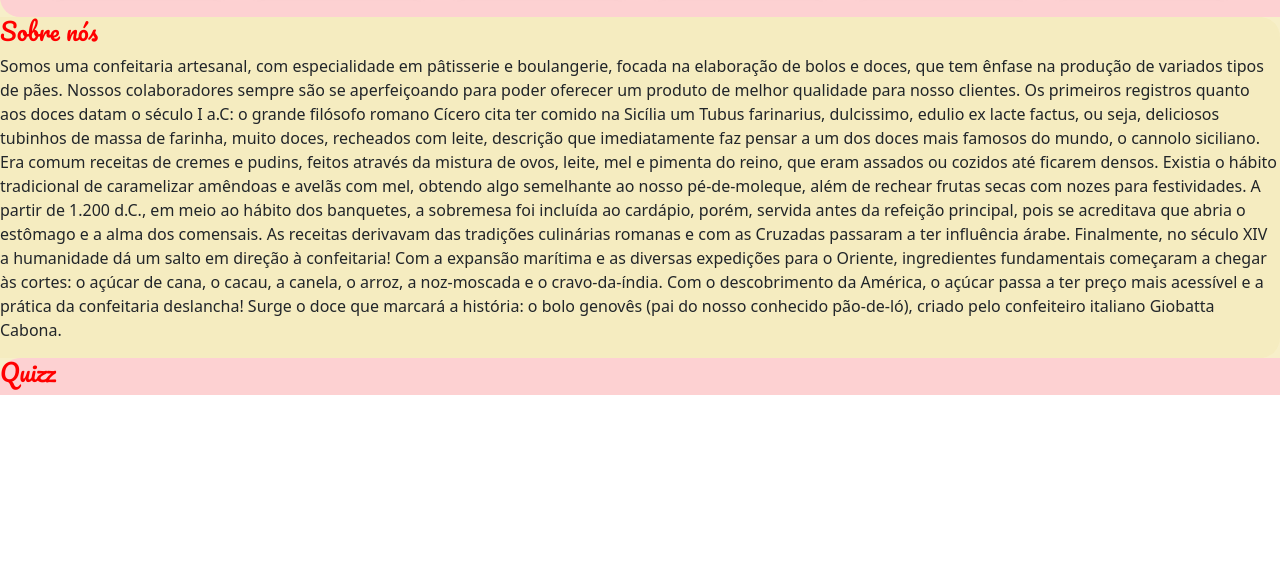
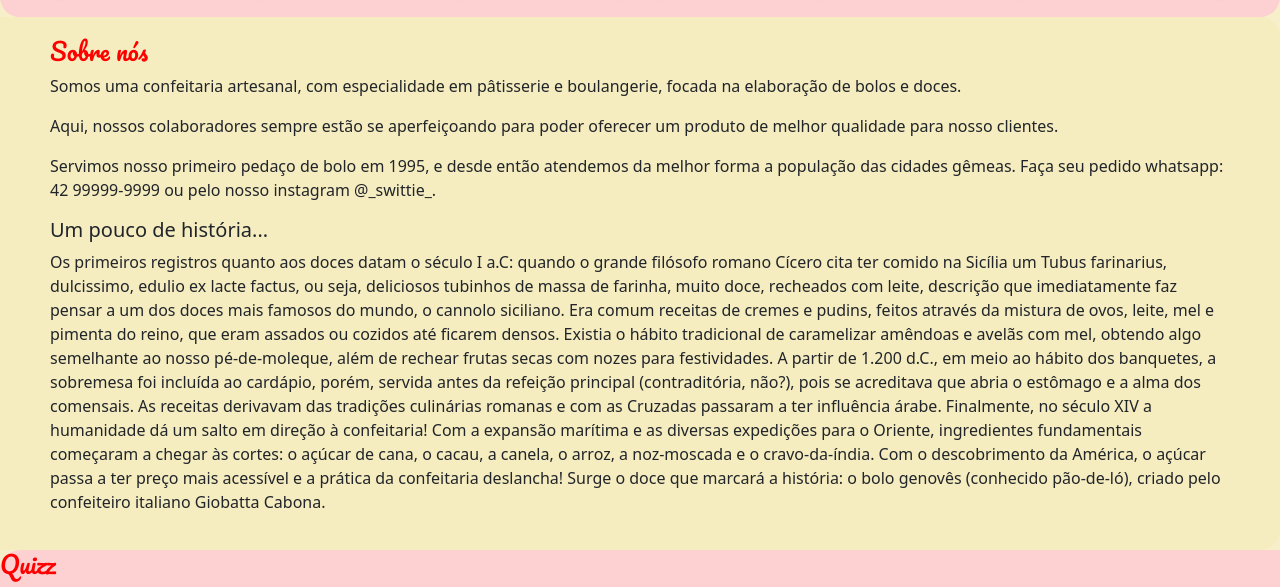
Before and after one commit to leticia-perotti/Swittie, a plain HTML site: page index.html in a window 1280 px wide. Shown: the part 991-1578 px from the top of the page. Before the commit the page ends 1386 px from the top, so only its background shows below. Drawn offline with nearby package versions, Linux system fonts and the light colour scheme.

Commit message:
sobre nos

```diff
--- a/index.html
+++ b/index.html
@@ -142,23 +142,33 @@
           </div>
           <div class="sobre-nos" id="sobre-nos">
             <h4>Sobre nós</h4>
+            <p class="sobre-nos-texto">
+              Somos uma confeitaria artesanal, com especialidade em pâtisserie e boulangerie, focada na elaboração de bolos e doces.
+            </p>
+            <p class="sobre-nos-texto">
+              Aqui, nossos colaboradores sempre estão se aperfeiçoando para poder oferecer um produto de melhor qualidade para nosso clientes.
+            </p>
+            <p class="sobre-nos-texto">
+              Servimos nosso primeiro pedaço de bolo em 1995, e desde então atendemos da melhor forma a população das cidades gêmeas. Faça seu pedido whatsapp: 42 99999-9999 ou pelo nosso instagram @_swittie_.
+            </p>
+
+
+            <h5>Um pouco de história...</h5>
             <p>
-              Somos uma confeitaria artesanal, com especialidade em pâtisserie e boulangerie, focada na elaboração de bolos e doces, que tem ênfase na produção de variados tipos de pães.
 
-              Nossos colaboradores sempre são se aperfeiçoando para poder oferecer um produto de melhor qualidade para nosso clientes.
-
-              Os primeiros registros quanto aos doces datam o século I a.C: o grande filósofo romano Cícero cita ter comido na Sicília um Tubus farinarius, dulcissimo, edulio ex lacte factus, ou seja, deliciosos tubinhos de massa de farinha, muito doces, recheados com leite, descrição que imediatamente faz pensar a um dos doces mais famosos do mundo, o cannolo siciliano.
+              Os primeiros registros quanto aos doces datam o século I a.C: quando o grande filósofo romano Cícero cita ter comido na Sicília um Tubus farinarius, dulcissimo, edulio ex lacte factus, ou seja, deliciosos tubinhos de massa de farinha, muito doce, recheados com leite, descrição que imediatamente faz pensar a um dos doces mais famosos do mundo, o cannolo siciliano.
 
               Era comum receitas de cremes e pudins, feitos através da mistura de ovos, leite, mel e pimenta do reino, que eram assados ou cozidos até ficarem densos. Existia o hábito tradicional de caramelizar amêndoas e avelãs com mel, obtendo algo semelhante ao nosso pé-de-moleque, além de rechear frutas secas com nozes para festividades.
 
-              A partir de 1.200 d.C., em meio ao hábito dos banquetes, a sobremesa foi incluída ao cardápio, porém, servida antes da refeição principal, pois se acreditava que abria o estômago e a alma dos comensais.
+              A partir de 1.200 d.C., em meio ao hábito dos banquetes, a sobremesa foi incluída ao cardápio, porém, servida antes da refeição principal (contraditória, não?), pois se acreditava que abria o estômago e a alma dos comensais.
 
-As receitas derivavam das tradições culinárias romanas e com as Cruzadas passaram a ter influência árabe.
+              As receitas derivavam das tradições culinárias romanas e com as Cruzadas passaram a ter influência árabe.
 
-Finalmente, no século XIV a humanidade dá um salto em direção à confeitaria! Com a expansão marítima e as diversas expedições para o Oriente, ingredientes fundamentais começaram a chegar às cortes: o açúcar de cana, o cacau, a canela, o arroz, a noz-moscada e o cravo-da-índia.
+              Finalmente, no século XIV a humanidade dá um salto em direção à confeitaria! Com a expansão marítima e as diversas expedições para o Oriente, ingredientes fundamentais começaram a chegar às cortes: o açúcar de cana, o cacau, a canela, o arroz, a noz-moscada e o cravo-da-índia.
 
-Com o descobrimento da América, o açúcar passa a ter preço mais acessível e a prática da confeitaria deslancha! Surge o doce que marcará a história: o bolo genovês (pai do nosso conhecido pão-de-ló), criado pelo confeiteiro italiano Giobatta Cabona.
+              Com o descobrimento da América, o açúcar passa a ter preço mais acessível e a prática da confeitaria deslancha! Surge o doce que marcará a história: o bolo genovês (conhecido pão-de-ló), criado pelo confeiteiro italiano Giobatta Cabona.
 
+            </p>
 
             </p>
           </div>
--- a/style.css
+++ b/style.css
@@ -80,6 +80,7 @@ h3{
 .produtos{
     background-color: var(--rosa);
     border-bottom-left-radius: 20px;
+    border-bottom-right-radius: 20px;
 
     padding-left: 50px;
     padding-right: 50px;
@@ -91,6 +92,12 @@ h3{
     background-color: var(--amarelo);
     border-top-right-radius: 20px;
     border-bottom-right-radius: 20px;
+
+    padding-left: 50px;
+    padding-right: 50px;
+
+    padding-top: 20px;
+    padding-bottom: 20px;
 }
 .quizz{
     background-color: var(--rosa);
```
